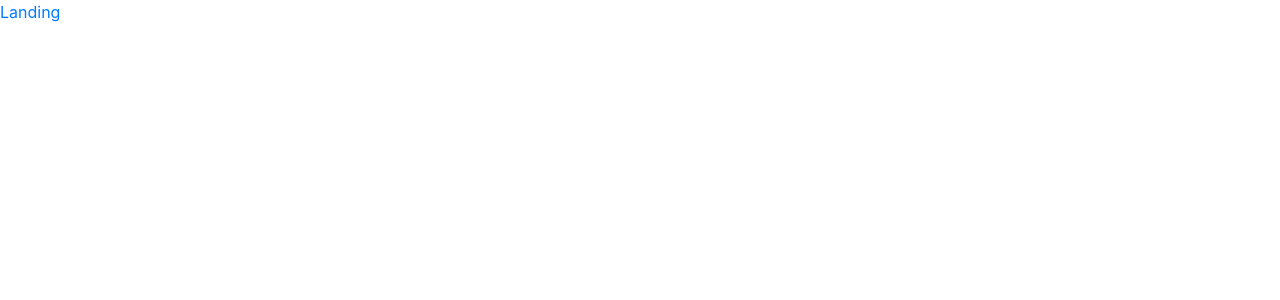
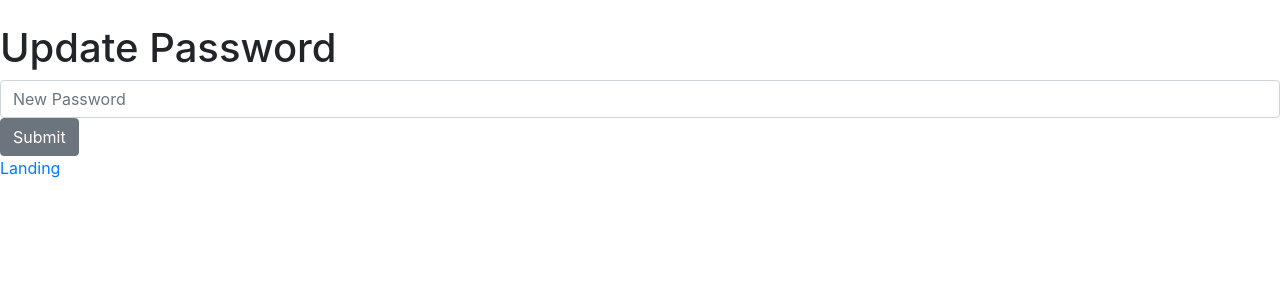
Before and after one commit to connorcaseyc/staging_p2, a React (Create React App) app in the folder React/sp2-app/: page /update-password in a window 1280 px wide. Shown: the top 300 px of the page. Built offline with nearby package versions, Linux system fonts and the light colour scheme.

Commit message:
added updating password

```diff
--- a/React/sp2-app/src/App.tsx
+++ b/React/sp2-app/src/App.tsx
@@ -12,7 +12,7 @@ import { LoginTwo } from './components/login/login-sequence/LoginTwo';
 import { Register } from './components/Register';
 import { UpdateUser } from './components/update-user/UpdateUser';
 import { UpdateUsername } from './components/update-user/UpdateUsername';
-import { UpdatePassword } from './components/update-user/UpdatePassword';
+import UpdatePassword from './components/update-user/UpdatePasswordContainer';
 import { LoginThree } from './components/login/login-sequence/LoginThree';
 import { LoginFour } from './components/login/login-sequence/LoginFour';
 import LoginFinal from './components/login/login-final/LoginContainer';
--- a/React/sp2-app/src/components/login/login-final/LoginFinal.tsx
+++ b/React/sp2-app/src/components/login/login-final/LoginFinal.tsx
@@ -1,5 +1,6 @@
 import React, { SyntheticEvent } from 'react';
 import { Form, Col, Input, Button } from 'reactstrap';
+import { history } from '../../../util/history';
 
 interface ILoginState {
     username: string,
@@ -38,6 +39,7 @@ export class LoginFinal extends React.Component<ILoginProps, ILoginState> {
     submitLogin = async (event: SyntheticEvent) => {
         event.preventDefault()
         this.props.updateCurrentUser(this.state.username,this.state.password)
+        history.push('/update')
     }
 
     render() {
--- a/React/sp2-app/src/components/update-user/UpdatePassword.tsx
+++ b/React/sp2-app/src/components/update-user/UpdatePassword.tsx
@@ -1,12 +1,65 @@
-import React from 'react';
+import React, { SyntheticEvent } from 'react';
 import { Link } from 'react-router-dom';
+import { updateUser } from '../../util/sp2Api';
+import { history } from '../../util/history';
+import { Form, Input, Button } from 'reactstrap';
 
-export class UpdatePassword extends React.Component {
+interface IUpdatePasswordProps {
+    user: any;
+}
+
+interface IUpdatePasswordState {
+    password: string;
+}
+
+export class UpdatePassword extends React.Component<IUpdatePasswordProps, IUpdatePasswordState> {
+    constructor(props: any) {
+        super(props);
+        this.state = {
+            password: ""
+        }
+    }
+
+    updatePassword = (event: any) => {
+        this.setState({
+            ...this.state,
+            password: event.target.value
+        })
+    }
+
+    updateUserPW = async (event: SyntheticEvent) => {
+        event.preventDefault();
+        updateUser({
+            id: this.props.user.id,
+            email: this.props.user.email,
+            username: this.props.user.username,
+            password: this.state.password,
+            firstname: this.props.user.firstname,
+            lastname: this.props.user.lastname
+        })
+        window.location.reload(false);
+        history.push('/loginfinal');
+    }
 
     render() {
         return (
             <div>
-                <Link to="/">Landing</Link>
+                <div id="updatepw_div">
+                    <br/>
+                    <h1>Update Password</h1>
+                    <Form onSubmit={this.updateUserPW}>
+                        <Input
+                            required
+                            type="text"
+                            placeholder="New Password"
+                            value={this.state.password}
+                            onChange={this.updatePassword} />
+                        <Button>Submit</Button>
+
+                    </Form>
+
+                    <Link to="/">Landing</Link>
+                </div>
             </div>
         )
     }
--- /dev/null
+++ b/React/sp2-app/src/components/update-user/UpdatePasswordContainer.tsx
@@ -0,0 +1,11 @@
+import { connect } from 'react-redux';
+import { UpdatePassword } from './UpdatePassword';
+import { IState } from '../../reducers';
+
+const mapStateToProps = (state: IState) => {
+    return {
+        user: state.userState.currentUser
+    }
+}
+
+export default connect(mapStateToProps)(UpdatePassword)
--- a/React/sp2-app/src/components/update-user/UpdateUser.tsx
+++ b/React/sp2-app/src/components/update-user/UpdateUser.tsx
@@ -7,8 +7,11 @@ export class UpdateUser extends React.Component {
         return (
             <div>
                 <div id="update_div">
+                    <br/>
                     <Link to="/update-username">Update Username?</Link>
+                    <br/>
                     <Link to="/update-password">Update Password?</Link>
+                    <br/>
                     <Link to="/">Landing</Link>
                 </div>
             </div>
--- a/React/sp2-app/src/components/update-user/UpdateUsername.tsx
+++ b/React/sp2-app/src/components/update-user/UpdateUsername.tsx
@@ -6,6 +6,9 @@ export class UpdateUsername extends React.Component {
     render() {
         return (
             <div>
+
+
+
                 <Link to="/">Landing</Link>
             </div>
         )
--- a/React/sp2-app/src/util/sp2Api.ts
+++ b/React/sp2-app/src/util/sp2Api.ts
@@ -38,3 +38,7 @@ export const apiLogin = async (username: string, password: string) => {
 export const publishUser = (body: IUser) => {
     return axiosConfig.post('/user/new', body)
 }
+
+export const updateUser = (body: IUser) => {
+    return axiosConfig.put('/user/update', body)
+}
```
Also changed, not shown: React/sp2-app/src/components/login/login-sequence/LoginFour.tsx (+75 -0 lines).
